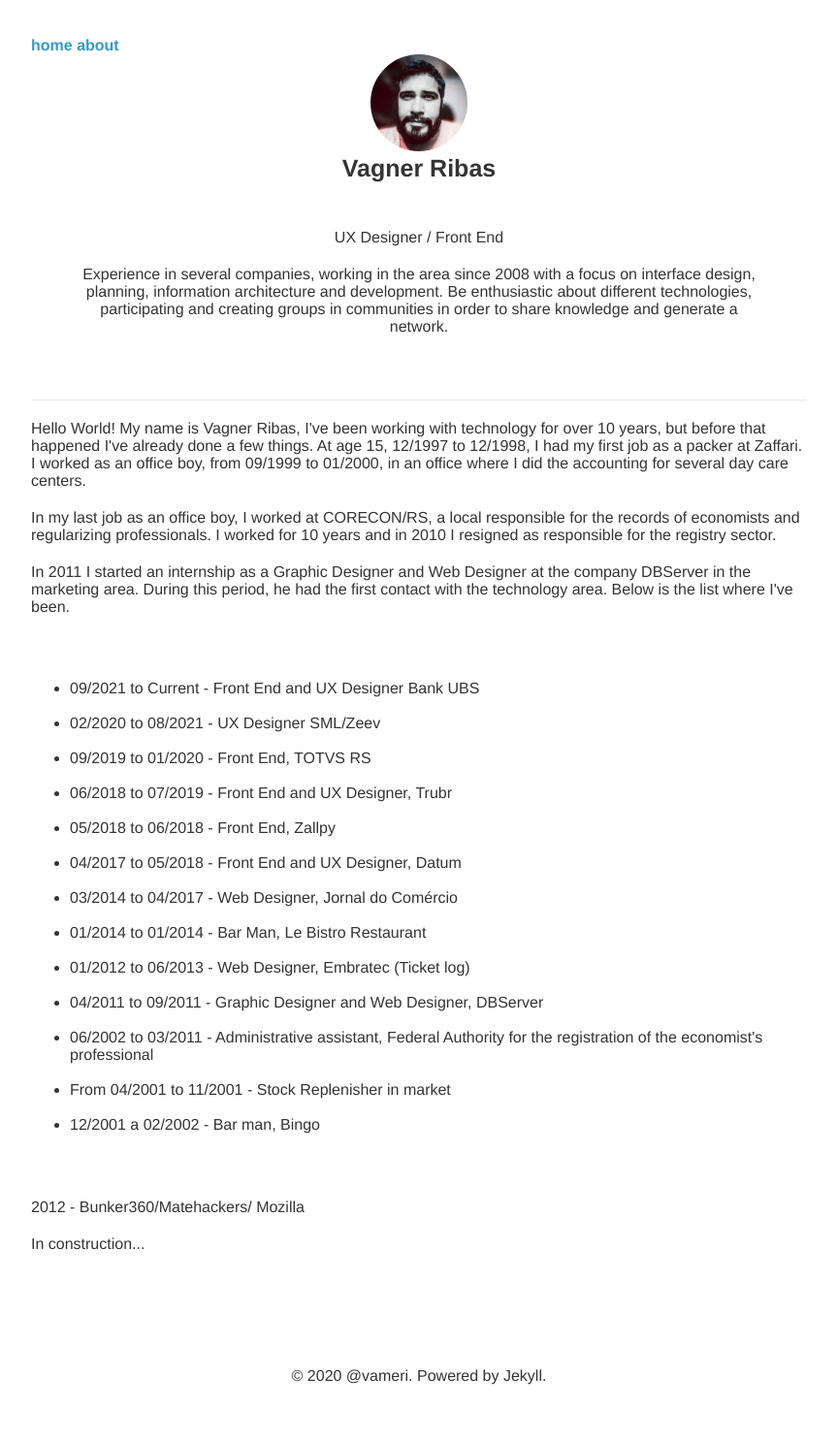
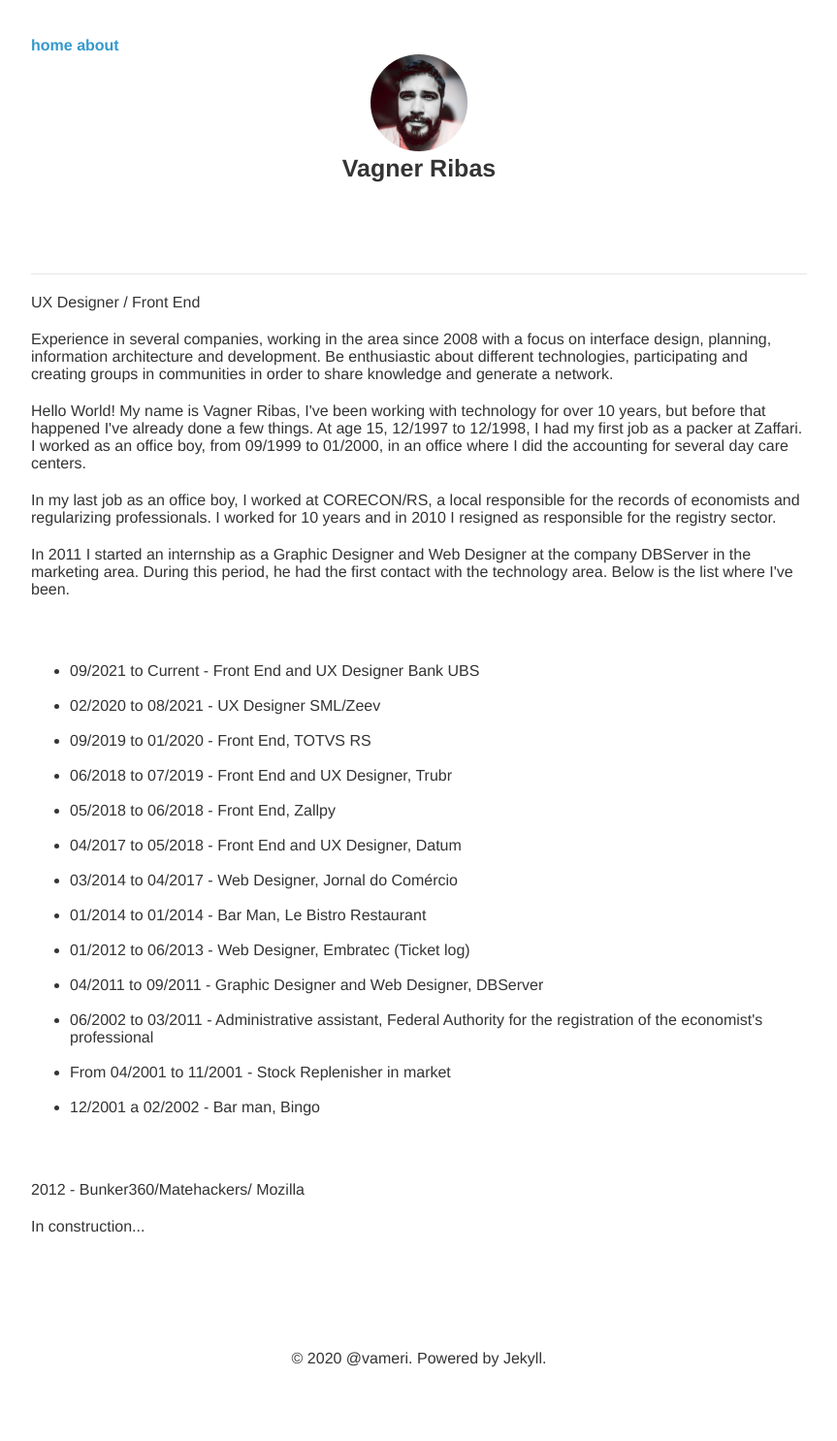
Before and after one commit to vameri/vameri.github.io, a Jekyll site: the page built from index.html, in a window 1280 px wide. Shown: the whole page at 97% size, without its empty margins (208-1071 px from the left). Built offline with Jekyll 4.4.1, drawn with Linux system fonts in a browser that asks for light colours.

Commit message:
Add files via upload

```diff
--- a/index.html
+++ b/index.html
@@ -6,15 +6,7 @@ description: UX Designer and Front End Developer
 
 <article class="home">
 
-  <p>
 
-    UX Designer / Front End
-
-  </p>
-  <p>
-    Experience in several companies, working in the area since 2008 with a focus on interface design, planning, information architecture and development.
-    Be enthusiastic about different technologies, participating and creating groups in communities in order to share knowledge and generate a network.
-  </p>
 </article>
 
 <article>
@@ -22,6 +14,13 @@ description: UX Designer and Front End Developer
   <hr>
 </article>
 <article>
+  <p>
+    UX Designer / Front End
+  </p>
+  <p>
+    Experience in several companies, working in the area since 2008 with a focus on interface design, planning, information architecture and development.
+    Be enthusiastic about different technologies, participating and creating groups in communities in order to share knowledge and generate a network.
+  </p>
   <p>
     Hello World! My name is Vagner Ribas, I've been working with technology for over 10 years, but before that happened I've already done a few things. At age 15,
     12/1997 to 12/1998, I had my first job as a packer at Zaffari. I worked as an office boy, from 09/1999 to 01/2000, in an office where I did the accounting for
```
